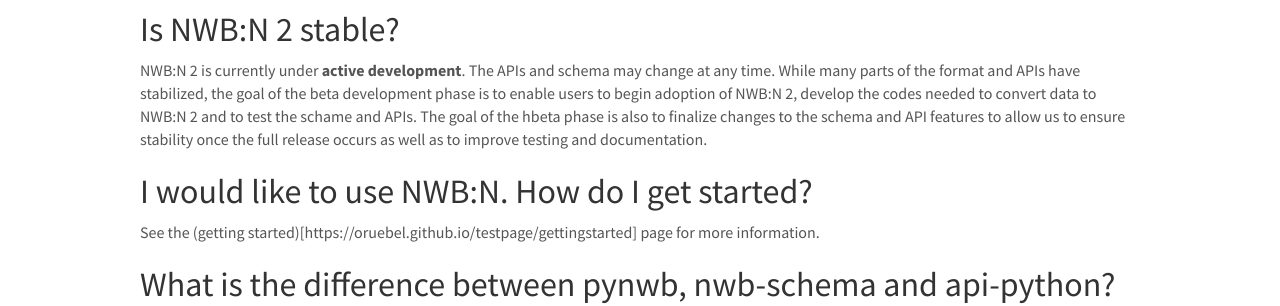
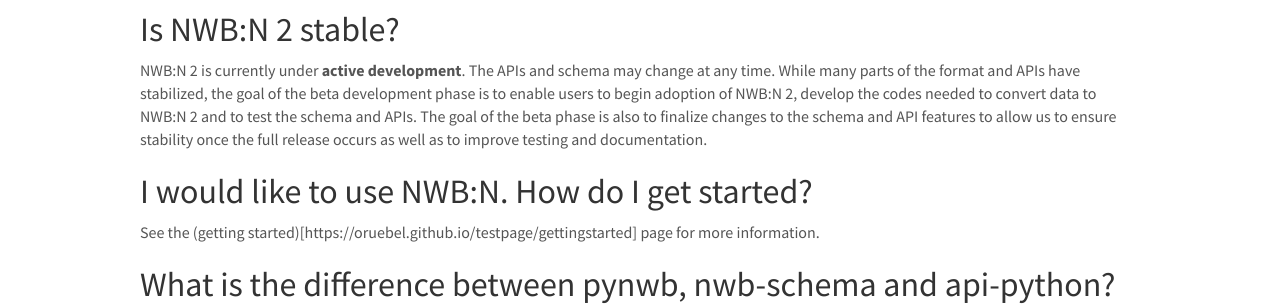
Before and after one commit to ttngu207/neurodatawithoutborders.github.io, a Jekyll site: the page built from _pages/faq.md, in a window 1280 px wide and 1321 px high. Shown: the part 393-699 px from the top of the window. Built offline with Jekyll 4.4.1, drawn with Linux system fonts in a browser that asks for light colours; nearby versions of some CDN libraries.

Commit message:
Fix spelling in FAQ

```diff
--- a/_pages/faq.md
+++ b/_pages/faq.md
@@ -23,7 +23,7 @@ The current development plan is available here: http://nwb-overview.readthedocs.
 
 NWB:N 2 is currently under **active development**. The APIs and schema may change at any time. While many parts of the
 format and APIs have stabilized, the goal of the beta development phase is to enable users to begin adoption of
-NWB:N 2, develop the codes needed to convert data to NWB:N 2 and to test the schame and APIs. The goal of the hbeta phase is also
+NWB:N 2, develop the codes needed to convert data to NWB:N 2 and to test the schema and APIs. The goal of the beta phase is also
 to finalize changes to the schema and API features to allow us to ensure stability once the full release occurs
 as well as to improve testing and documentation.
 
```
